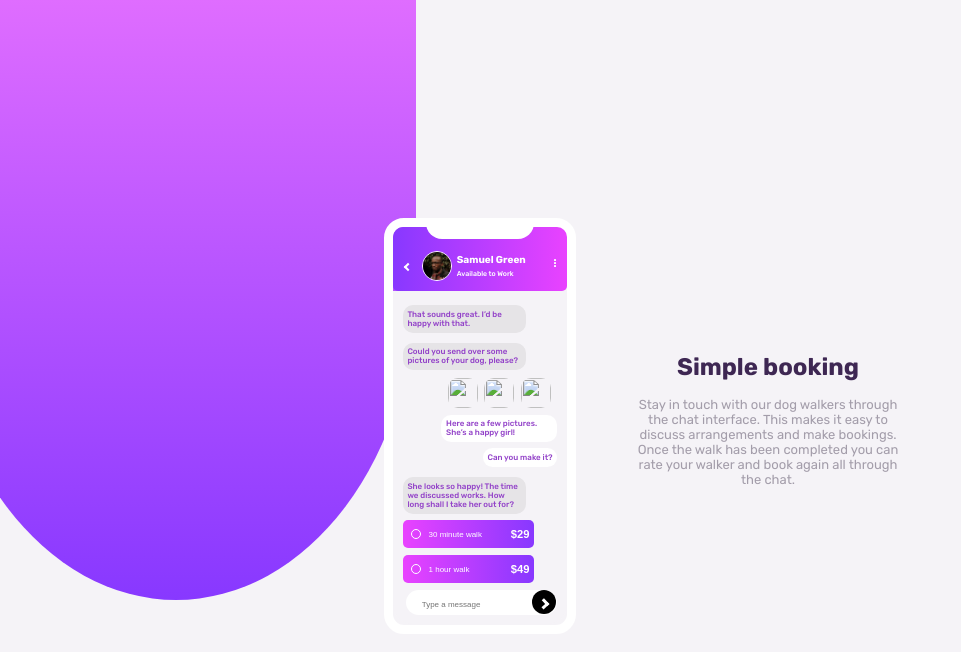
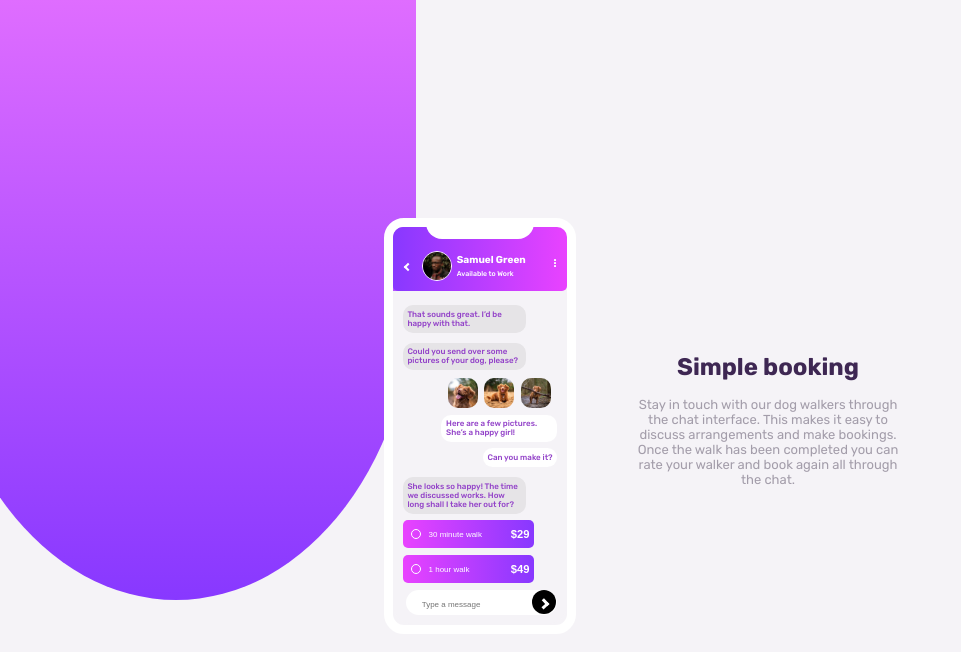
Before and after one commit to Fringedd/chat-app-, a plain HTML site: page index.html in a window 1280 px wide. Shown: the whole page, without its empty margins (0-961 px from the left). Drawn offline with Linux system fonts and the light colour scheme; files whose address does not match are found by name.

Commit message:
Update index.html

```diff
--- a/index.html
+++ b/index.html
@@ -63,9 +63,9 @@
             </div>
             <div class="m-right-mid">
                 <div class="dog-pics">
-                <img src="./images/dog-image-1.jpg" alt="" />
-                <img src="./images/dog-image-2.jpg" alt="" />
-                <img src="./images/dog-image-3.jpg" alt="" />
+                <img src="dog-image-1.jpg" alt="" />
+                <img src="dog-image-2.jpg" alt="" />
+                <img src="dog-image-3.jpg" alt="" />
               </div>
               <p>Here are a few pictures. She’s a happy girl!</p>
               <p>Can you make it?</p>
```
